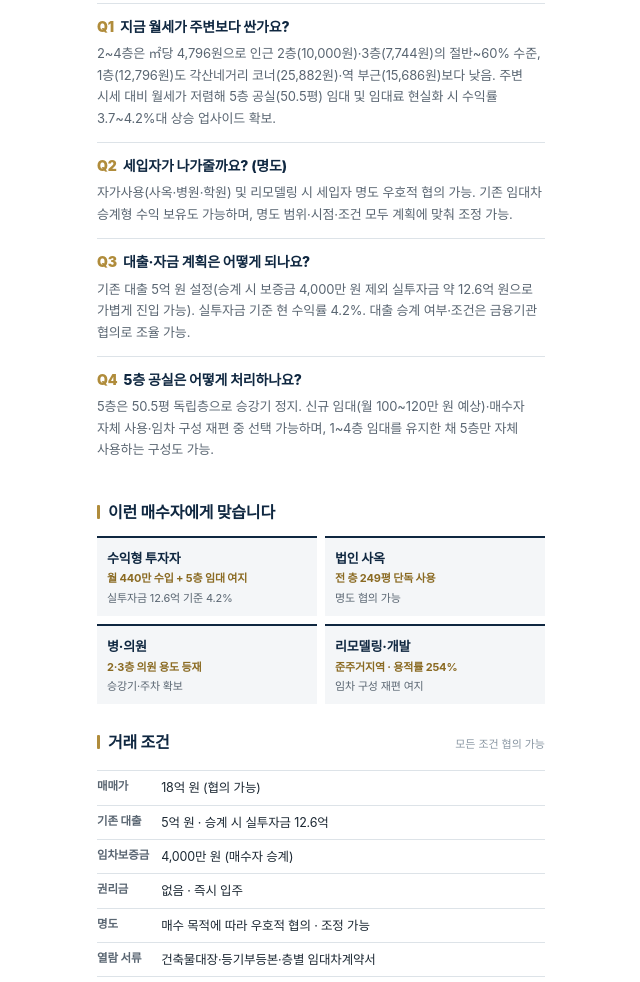
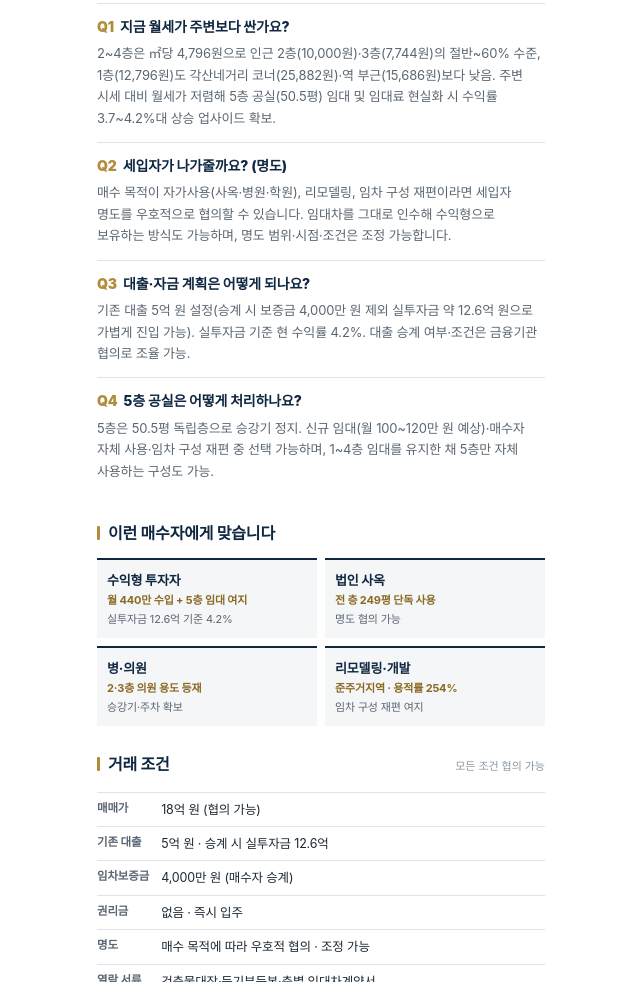
Before and after one commit to SoonYoungHwang/js-playground, a plain HTML site: page index.html in a window 1280 px wide. Shown: the part 2924-3906 px from the top of the page, without its empty margins (319-959 px from the left). Drawn offline with Linux system fonts and the light colour scheme.

Commit message:
프로모션 Q2(명도) 답변 원문 반영

```diff
--- a/index.html
+++ b/index.html
@@ -285,7 +285,7 @@
     </div>
     <div class="qa">
       <div class="q"><i>Q2</i>세입자가 나가줄까요? (명도)</div>
-      <p class="a">자가사용(사옥·병원·학원) 및 리모델링 시 세입자 명도 우호적 협의 가능. 기존 임대차 승계형 수익 보유도 가능하며, 명도 범위·시점·조건 모두 계획에 맞춰 조정 가능.</p>
+      <p class="a">매수 목적이 자가사용(사옥·병원·학원), 리모델링, 임차 구성 재편이라면 세입자 명도를 우호적으로 협의할 수 있습니다. 임대차를 그대로 인수해 수익형으로 보유하는 방식도 가능하며, 명도 범위·시점·조건은 조정 가능합니다.</p>
     </div>
     <div class="qa">
       <div class="q"><i>Q3</i>대출·자금 계획은 어떻게 되나요?</div>
```
